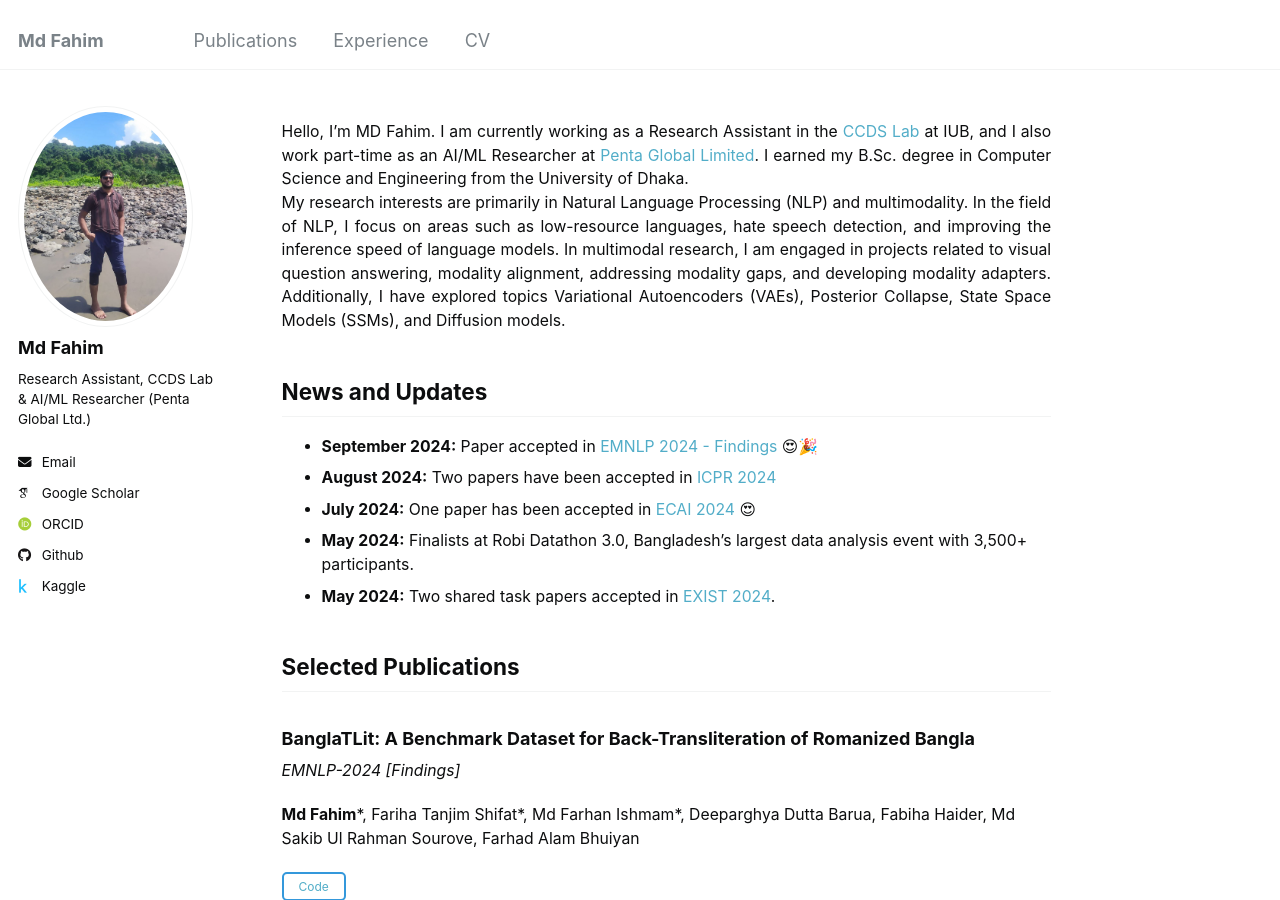
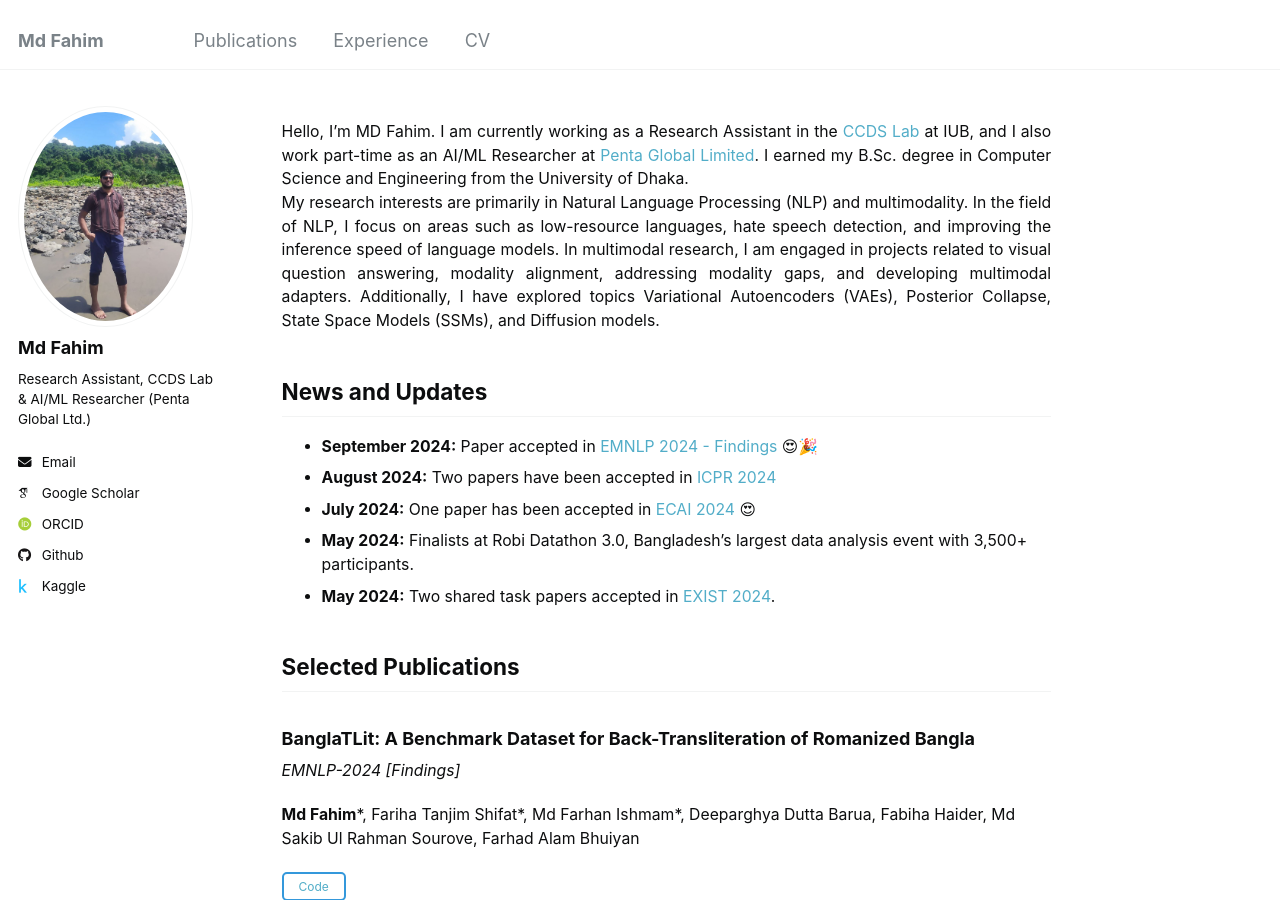
Before and after one commit to md-fahim/md-fahim.github.io, a Jekyll site: the page built from _pages/about.md, in a window 1280 px wide and 900 px high. Built offline with Jekyll 4.4.1, drawn with Linux system fonts in a browser that asks for light colours; some web fonts are replaced.

Commit message:
updated_bio

```diff
--- a/_pages/about.md
+++ b/_pages/about.md
@@ -45,7 +45,7 @@ redirect_from:
 <p class="justified-text">
 Hello, I’m MD Fahim. I am currently working as a Research Assistant in the <a href="https://ccds.ai/"> CCDS Lab </a> at IUB, and I also work part-time as an AI/ML Researcher at <a href="https://www.pentabd.com/">Penta Global Limited</a>. I earned my B.Sc. degree in Computer Science and Engineering from the University of Dhaka. <br>
 
-My research interests are primarily in Natural Language Processing (NLP) and multimodality. In the field of NLP, I focus on areas such as low-resource languages, hate speech detection, and improving the inference speed of language models. In multimodal research, I am engaged in projects related to visual question answering, modality alignment, addressing modality gaps, and developing modality adapters. Additionally, I have explored topics Variational Autoencoders (VAEs), Posterior Collapse, State Space Models (SSMs), and Diffusion models.
+My research interests are primarily in Natural Language Processing (NLP) and multimodality. In the field of NLP, I focus on areas such as low-resource languages, hate speech detection, and improving the inference speed of language models. In multimodal research, I am engaged in projects related to visual question answering, modality alignment, addressing modality gaps, and developing multimodal adapters. Additionally, I have explored topics Variational Autoencoders (VAEs), Posterior Collapse, State Space Models (SSMs), and Diffusion models.
 </p>
 <!-- <ul> -->
 <!--  <li><strong>Visual Question Answering (VQA) and Multimodal Learning</strong></li>
--- a/_pages/teaching.html
+++ b/_pages/teaching.html
@@ -53,7 +53,7 @@ author_profile: true
     <div style="color:#7a7a7a">
       <ul>
 		<li> Bangla and other Low Resource Languages</li>
-		<li> Multimodal Model, Modality Gap, Modality Alignment</li>
+		<li> Multimodal Model, Modality Gap, Modality Alignment, Multimodal Adapter</li>
 		<li> Hate Speech Detection</li>
 	  </ul>
     </div>
```
